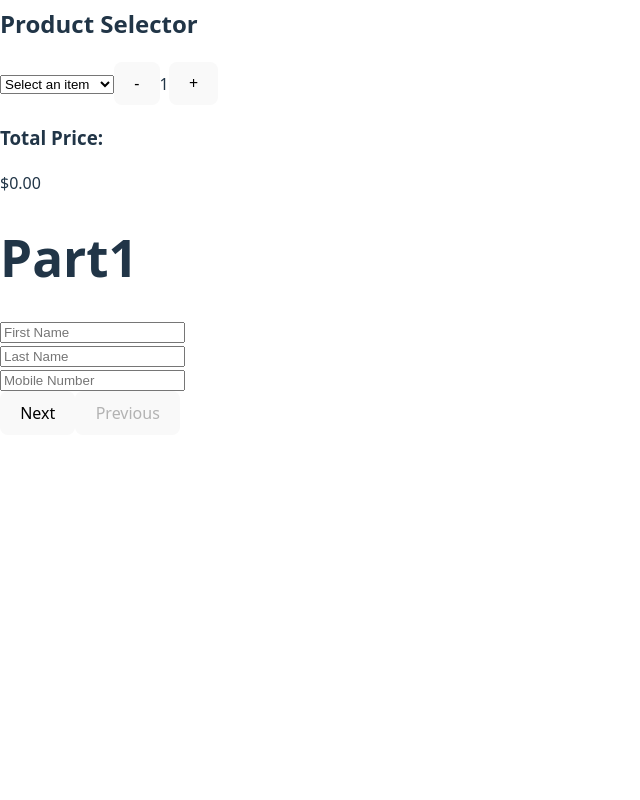
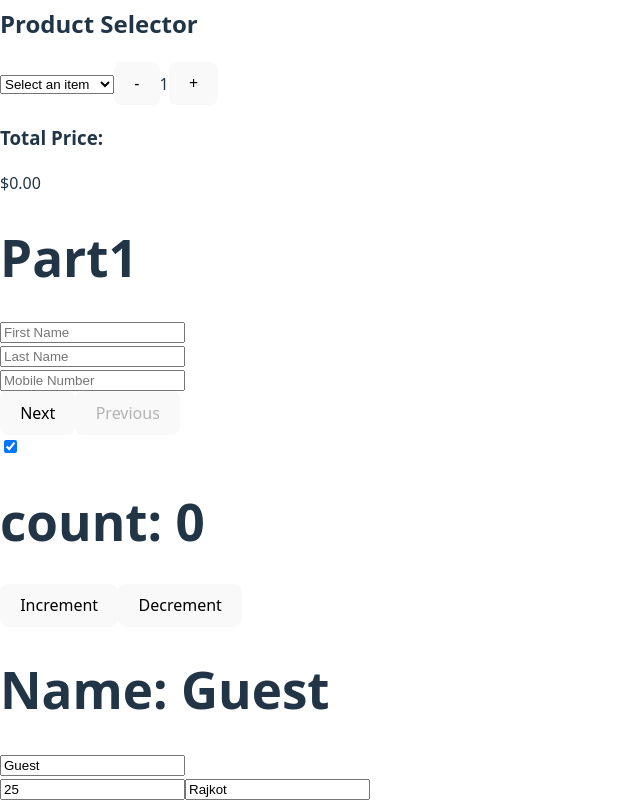
Before and after one commit to KEVAL7863/REACT-LAB, a React (Vite) app: page / in a window 1280 px wide. Shown: the part 2049-2849 px from the top of the page, without its empty margins (0-640 px from the left). Before the commit the page ends 2484 px from the top, so only its background shows below. Built offline with nearby package versions, Linux system fonts and the light colour scheme.

Commit message:
file updated

```diff
--- a/src/App.jsx
+++ b/src/App.jsx
@@ -8,13 +8,14 @@ import Registration from "./third/state_exercise"
 import Contactbook from "./contactbook"
 import PracticeExercise from "./practiceexersice"
 import Multipart from "./third/multipart"
-import hook from "./third/hook"
+import Hook1 from "./third/hook1"
+import Hook2 from "./third/hook2"
 function App() {
   return (
     <>
       <Firstclass />
       <CardComponent/>
-      <StateExample/><StringState/><RenderCond/><colorcond/><Registration/><Contactbook/><PracticeExercise/><Multipart/><hook/>
+      <StateExample/><StringState/><RenderCond/><colorcond/><Registration/><Contactbook/><PracticeExercise/><Multipart/><Hook1/><Hook2/>
     </>
   )
 }
--- a/src/third/hook.jsx
+++ /dev/null
@@ -1,11 +0,0 @@
-import react, { useState } from 'react';
-export default function HookExample() {
-    const [count, setCount] = useState(0);
-    return (
-        <div>
-            <p>count: {count}</p>
-            <button onClick={() => setCount(count + 1)}>Increment</button>
-            <button onClick={() => setCount(count - 1)}>Decrement</button>
-        </div>
-    );
-}
```
